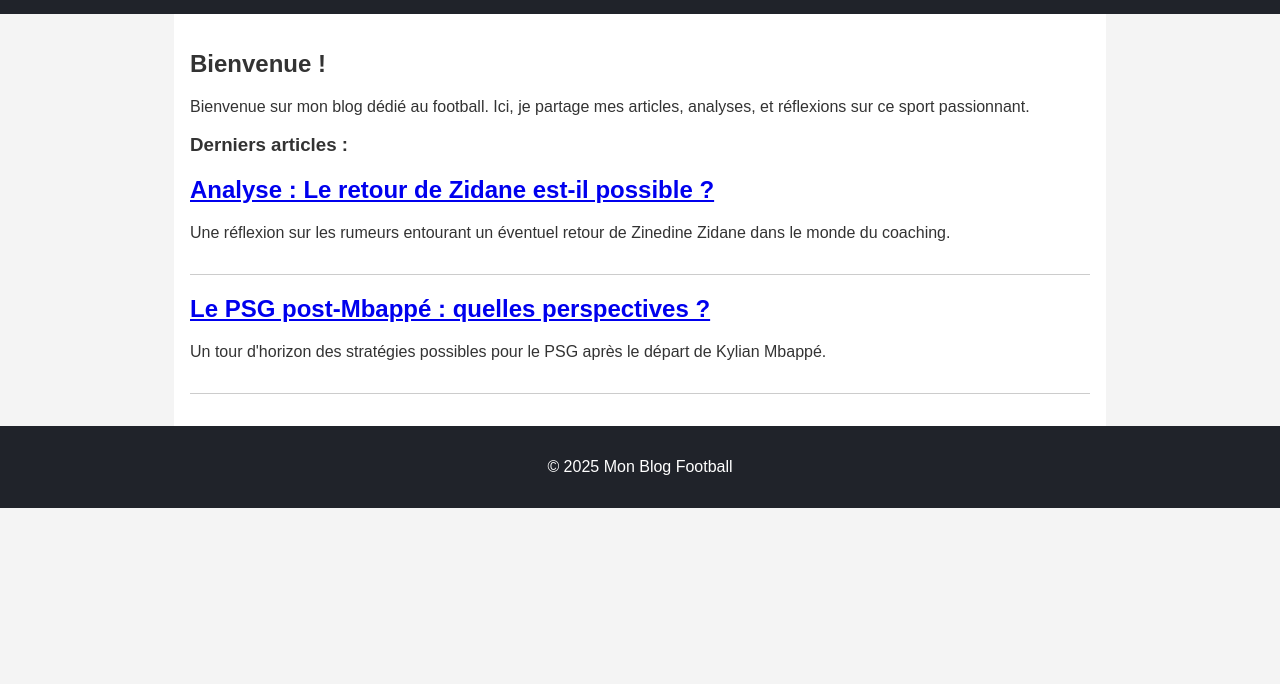
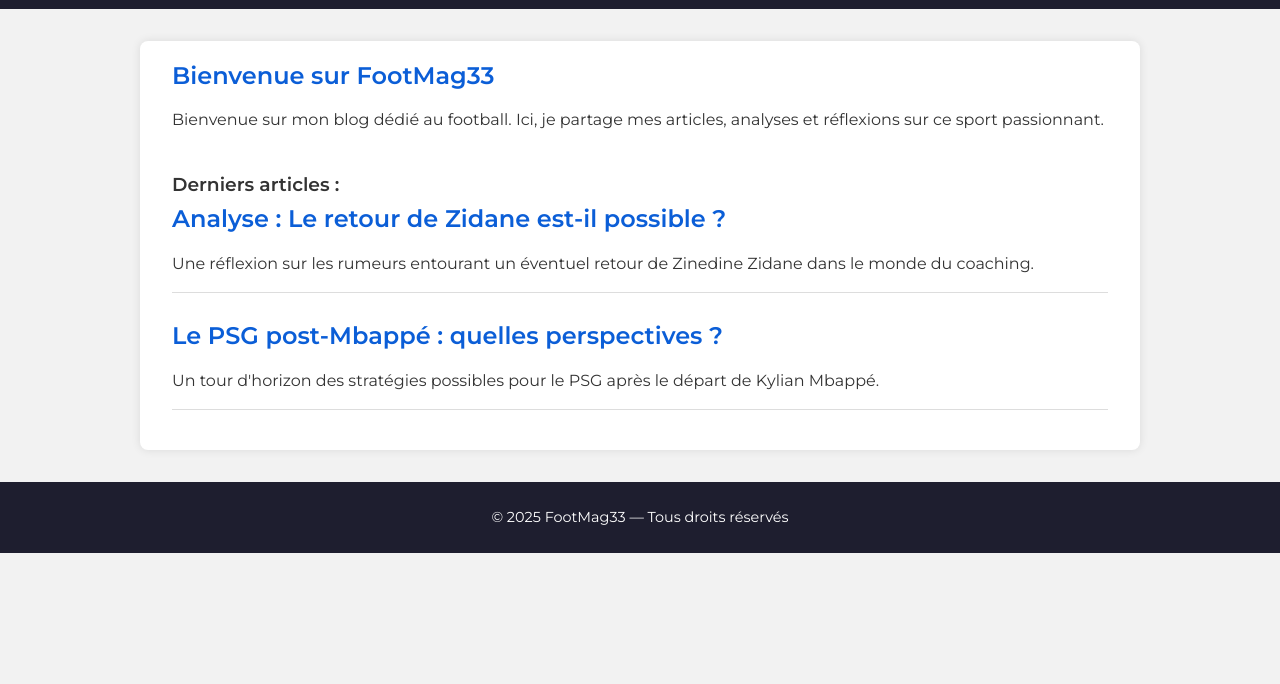
Before and after one commit to kozzZ7/Footmag33, a plain HTML site: page index.html in a window 1280 px wide. Shown: the part 116-800 px from the top of the page. Drawn offline with Linux system fonts and the light colour scheme.

Commit message:
Update index.html

```diff
--- a/index.html
+++ b/index.html
@@ -3,45 +3,70 @@
 <head>
   <meta charset="UTF-8" />
   <meta name="viewport" content="width=device-width, initial-scale=1.0" />
-  <title>Mon Blog Football</title>
+  <title>FootMag33</title>
+  <link href="https://fonts.googleapis.com/css2?family=Montserrat:wght@400;600&display=swap" rel="stylesheet">
   <style>
-    body {
-      font-family: Arial, sans-serif;
+    * {
+      box-sizing: border-box;
       margin: 0;
       padding: 0;
-      background-color: #f4f4f4;
+    }
+    body {
+      font-family: 'Montserrat', sans-serif;
+      background-color: #f2f2f2;
       color: #333;
+      line-height: 1.6;
     }
     header, footer {
-      background-color: #20232a;
-      color: white;
-      padding: 1em;
+      background-color: #1e1e2f;
+      color: #ffffff;
+      padding: 1.5em 0;
       text-align: center;
     }
+    header h1 {
+      font-size: 2em;
+    }
     nav a {
-      color: white;
+      color: #ffffff;
       margin: 0 1em;
       text-decoration: none;
+      font-weight: 600;
+    }
+    nav a:hover {
+      text-decoration: underline;
     }
     .container {
-      max-width: 900px;
-      margin: auto;
-      padding: 1em;
-      background-color: white;
+      max-width: 1000px;
+      margin: 2em auto;
+      padding: 1em 2em;
+      background-color: #ffffff;
+      border-radius: 8px;
+      box-shadow: 0 0 10px rgba(0,0,0,0.1);
+    }
+    h2 {
+      color: #0b5ed7;
+      margin-bottom: 0.5em;
     }
     article {
-      border-bottom: 1px solid #ccc;
-      margin-bottom: 1em;
+      border-bottom: 1px solid #ddd;
       padding-bottom: 1em;
+      margin-bottom: 1.5em;
     }
-    article h2 {
-      color: #0066cc;
+    article h2 a {
+      text-decoration: none;
+      color: #0b5ed7;
+    }
+    article h2 a:hover {
+      text-decoration: underline;
+    }
+    footer p {
+      font-size: 0.9em;
     }
   </style>
 </head>
 <body>
   <header>
-    <h1>Mon Blog Football</h1>
+    <h1>FootMag33</h1>
     <nav>
       <a href="index.html">Accueil</a>
       <a href="articles.html">Articles</a>
@@ -50,14 +75,16 @@
   </header>
 
   <div class="container">
-    <h2>Bienvenue !</h2>
-    <p>Bienvenue sur mon blog dédié au football. Ici, je partage mes articles, analyses, et réflexions sur ce sport passionnant.</p>
+    <h2>Bienvenue sur FootMag33</h2>
+    <p>Bienvenue sur mon blog dédié au football. Ici, je partage mes articles, analyses et réflexions sur ce sport passionnant.</p>
 
-    <h3>Derniers articles :</h3>
+    <h3 style="margin-top:2em;">Derniers articles :</h3>
+
     <article>
       <h2><a href="#">Analyse : Le retour de Zidane est-il possible ?</a></h2>
       <p>Une réflexion sur les rumeurs entourant un éventuel retour de Zinedine Zidane dans le monde du coaching.</p>
     </article>
+
     <article>
       <h2><a href="#">Le PSG post-Mbappé : quelles perspectives ?</a></h2>
       <p>Un tour d'horizon des stratégies possibles pour le PSG après le départ de Kylian Mbappé.</p>
@@ -65,7 +92,7 @@
   </div>
 
   <footer>
-    <p>&copy; 2025 Mon Blog Football</p>
+    <p>&copy; 2025 FootMag33 — Tous droits réservés</p>
   </footer>
 </body>
 </html>
```
